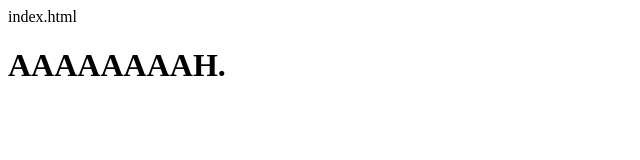
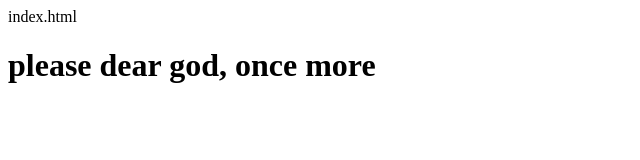
Before and after one commit to latenightdrag/GIT-EPISODE-IV, a plain HTML site: page index.html in a window 1280 px wide. Shown: the whole page, without its empty margins (0-640 px from the left). Drawn offline with Linux system fonts and the light colour scheme.

Commit message:
please, im dying

```diff
--- a/index.html
+++ b/index.html
@@ -4,6 +4,6 @@ index.html
 		<title>Week 4 Class Build</title>
 	</head>
 	<body>
-		<h1>AAAAAAAAH.</h1>
+		<h1>please dear god, once more</h1>
 	</body>
 </html>
```
